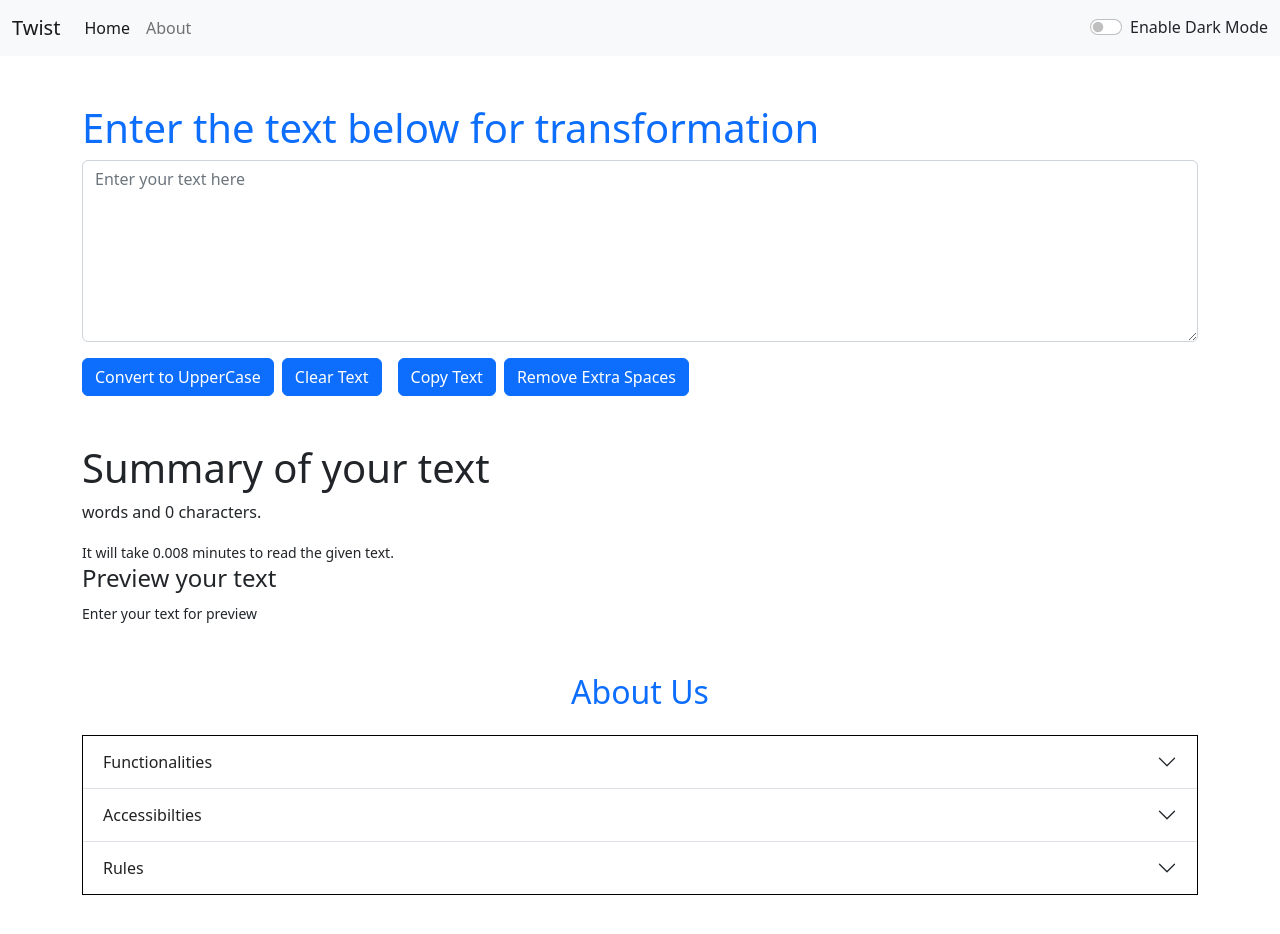
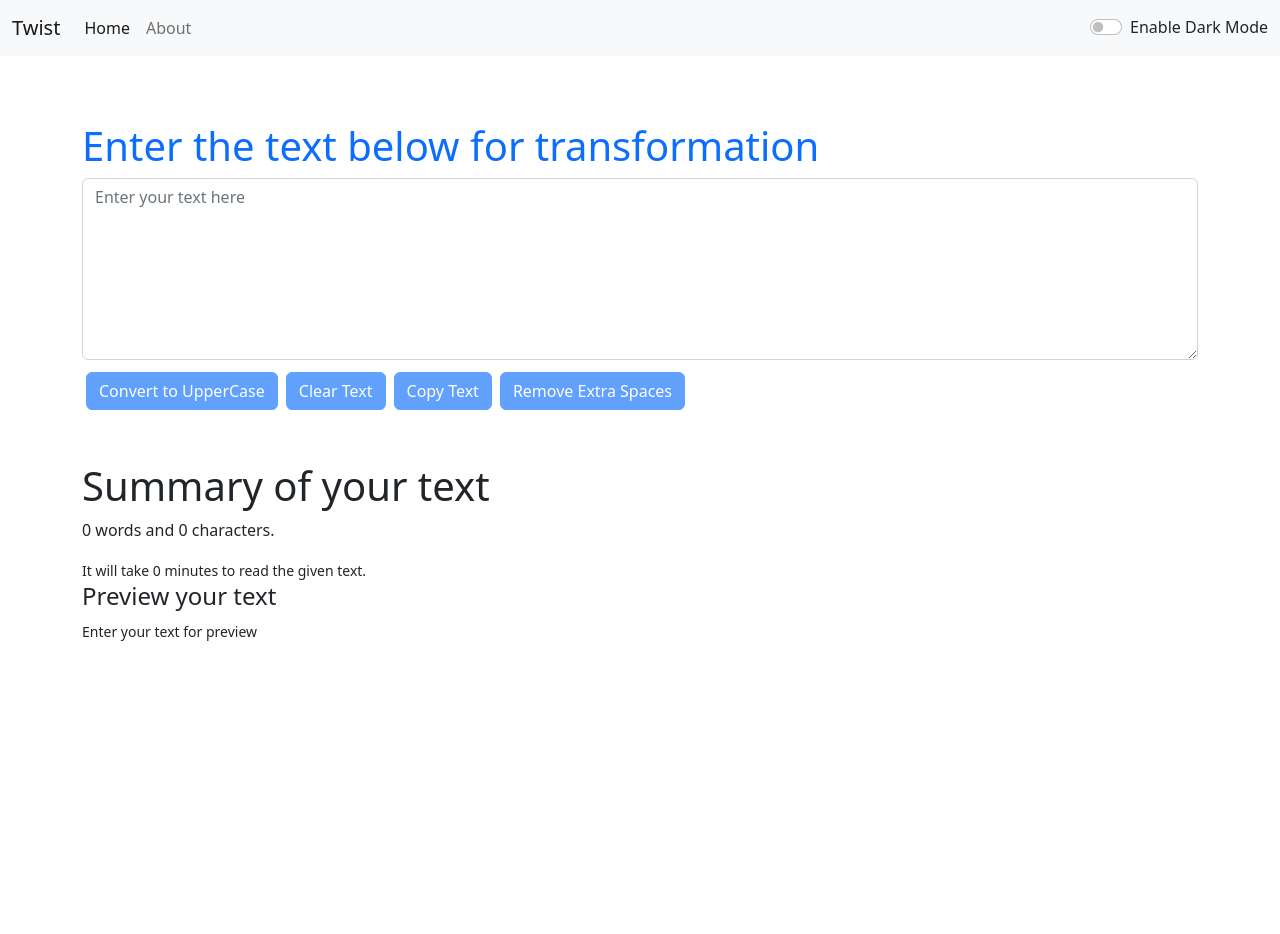
Before and after one commit to mtMirani25/React___Recalled, a React (Create React App) app: page / in a window 1280 px wide. Shown: the top 934 px of the page. After the commit the page ends 800 px from the top, so only its background shows below. Built offline with nearby package versions, Linux system fonts and the light colour scheme.

Commit message:
add alert + improement

```diff
--- a/package.json
+++ b/package.json
@@ -8,7 +8,9 @@
     "@testing-library/user-event": "^13.5.0",
     "react": "^18.2.0",
     "react-dom": "^18.2.0",
+    "react-router-dom": "^6.4.0",
     "react-scripts": "5.0.1",
+    "react-top-loading-bar": "^2.3.1",
     "web-vitals": "^2.1.4"
   },
   "scripts": {
--- a/src/App.jsx
+++ b/src/App.jsx
@@ -3,6 +3,7 @@ import About from "./components/About";
 import Alert from "./components/Alert";
 import Navbar from "./components/Navbar";
 import TextForm from "./components/TextForm";
+import { Routes, Route } from "react-router-dom";
 
 const App = () => {
   const [mode, setMode] = useState("light");
@@ -36,13 +37,21 @@ const App = () => {
     <>
       <Navbar title="Twist" mode={mode} toggleMode={toggleModeHandler} />
       <Alert alert={showAlert} />
-      <div className="my-5">
-        <TextForm
-          heading="Enter the text below for transformation"
-          toggleMode={mode}
-          alertShow={showAlertHandler}
-        />
-        <About toggleMode={mode} />
+      <div className="my-3">
+        <Routes>
+          <Route
+            exact
+            path="/"
+            element={
+              <TextForm
+                heading="Enter the text below for transformation"
+                toggleMode={mode}
+                alertShow={showAlertHandler}
+              />
+            }
+          />
+          <Route exact path="/about" element={<About toggleMode={mode} />} />
+        </Routes>
       </div>
     </>
   );
--- a/src/components/About.jsx
+++ b/src/components/About.jsx
@@ -28,7 +28,7 @@ const About = (props) => {
                 aria-controls="flush-collapseOne"
                 style={changeStyle}
               >
-                Functionalities
+                <strong>Functionalities</strong>
               </button>
             </h2>
             <div
@@ -56,7 +56,7 @@ const About = (props) => {
                 aria-controls="flush-collapseTwo"
                 style={changeStyle}
               >
-                Accessibilties
+                <strong>Accessibilties</strong>
               </button>
             </h2>
             <div
@@ -84,7 +84,7 @@ const About = (props) => {
                 aria-controls="flush-collapseThree"
                 style={changeStyle}
               >
-                Rules
+                <strong>Rules</strong>
               </button>
             </h2>
             <div
--- a/src/components/Alert.jsx
+++ b/src/components/Alert.jsx
@@ -2,7 +2,7 @@ import React from "react";
 
 const Alert = (props) => {
   return (
-    <>
+    <div style={{ height: "50px" }}>
       {props.alert && (
         <div
           className={`alert alert-${props.alert.alertType} alert-dismissible fade show`}
@@ -11,7 +11,7 @@ const Alert = (props) => {
           <strong>{props.alert.msg}</strong>
         </div>
       )}
-    </>
+    </div>
   );
 };
 
--- a/src/components/Navbar.jsx
+++ b/src/components/Navbar.jsx
@@ -1,5 +1,6 @@
 import React from "react";
 import PropTypes from "prop-types";
+import { Link } from "react-router-dom";
 
 const Navbar = (props) => {
   return (
@@ -8,9 +9,9 @@ const Navbar = (props) => {
         className={`navbar navbar-expand-lg bg-${props.mode} navbar-${props.mode}`}
       >
         <div className="container-fluid">
-          <a className="navbar-brand" href="/">
+          <Link className="navbar-brand" to="/">
             {props.title}
-          </a>
+          </Link>
           <button
             className="navbar-toggler"
             type="button"
@@ -25,14 +26,14 @@ const Navbar = (props) => {
           <div className="collapse navbar-collapse" id="navbarSupportedContent">
             <ul className="navbar-nav me-auto mb-2 mb-lg-0">
               <li className="nav-item">
-                <a className="nav-link active" aria-current="page" href="/">
+                <Link className="nav-link active" aria-current="page" to="/">
                   Home
-                </a>
+                </Link>
               </li>
               <li className="nav-item">
-                <a className="nav-link" aria-current="page" href="/">
+                <Link className="nav-link" aria-current="page" to="/about">
                   About
-                </a>
+                </Link>
               </li>
             </ul>
             <form className="d-flex" role="search">
--- a/src/components/TextForm.jsx
+++ b/src/components/TextForm.jsx
@@ -30,15 +30,19 @@ const TextForm = (props) => {
   // Function for coping the entire text
   const copyTextCHandler = () => {
     const inpText = document.getElementById("enteredText");
+    // this select() method used to select the entire text
     inpText.select();
     navigator.clipboard.writeText(inpText.value);
+
+    // text not show as blue backgroundColor when we select it
+    document.getSelection().removeAllRanges();
     props.alertShow("Text is copied successfully!", "success");
   };
 
   return (
     <>
       <div className="container">
-        <div className="mb-3">
+        <div className="mb-2">
           <h1 className="text-primary">{props.heading}</h1>
           <textarea
             className="form-control"
@@ -53,16 +57,32 @@ const TextForm = (props) => {
             }}
           ></textarea>
         </div>
-        <button className="btn btn-primary " onClick={upperCaseHandler}>
+        <button
+          className="btn btn-primary my-1 mx-1"
+          onClick={upperCaseHandler}
+          disabled={enteredText.length === 0}
+        >
           Convert to UpperCase
         </button>
-        <button className="btn btn-primary mx-2" onClick={clrTextHandler}>
+        <button
+          className="btn btn-primary my-1 mx-1"
+          onClick={clrTextHandler}
+          disabled={enteredText.length === 0}
+        >
           Clear Text
         </button>
-        <button className="btn btn-primary mx-2" onClick={copyTextCHandler}>
+        <button
+          className="btn btn-primary my-1 mx-1"
+          onClick={copyTextCHandler}
+          disabled={enteredText.length === 0}
+        >
           Copy Text
         </button>
-        <button className="btn btn-primary " onClick={removeSpaceHandler}>
+        <button
+          className="btn btn-primary my-1 mx-1"
+          onClick={removeSpaceHandler}
+          disabled={enteredText.length === 0}
+        >
           Remove Extra Spaces
         </button>
       </div>
@@ -74,12 +94,23 @@ const TextForm = (props) => {
       >
         <h1>Summary of your text</h1>
         <p>
-          {enteredText.length > 0 ? enteredText.split(" ").length : ""} words
-          and {enteredText.length} characters.
+          {` ${
+            enteredText.length > 0
+              ? enteredText.split(" ").filter((index) => {
+                  return index.length !== 0;
+                }).length
+              : " 0 "
+          }
+          words and ${enteredText.length} characters.`}
         </p>
         <small>
-          It will take {0.008 * enteredText.split(" ").length} minutes to read
-          the given text.
+          {`It will take
+          ${
+            enteredText.length > 0
+              ? 0.008 * enteredText.split(" ").length
+              : " 0 "
+          }
+          minutes to read the given text.`}
         </small>
 
         <h4>Preview your text</h4>
--- a/src/index.js
+++ b/src/index.js
@@ -1,8 +1,13 @@
 import React from "react";
 import ReactDOM from "react-dom/client";
 import App from "./App";
+import { BrowserRouter as Router } from "react-router-dom";
 
 import "./index.css";
 
 const root = ReactDOM.createRoot(document.getElementById("root"));
-root.render(<App />);
+root.render(
+  <Router>
+    <App />
+  </Router>
+);
```
Also changed, not shown: 1 other file (tests, documents, lock files or other folders).
